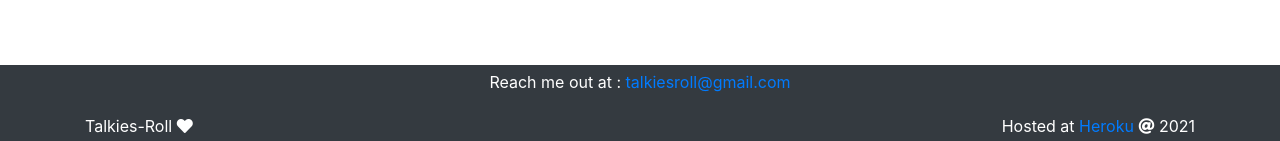
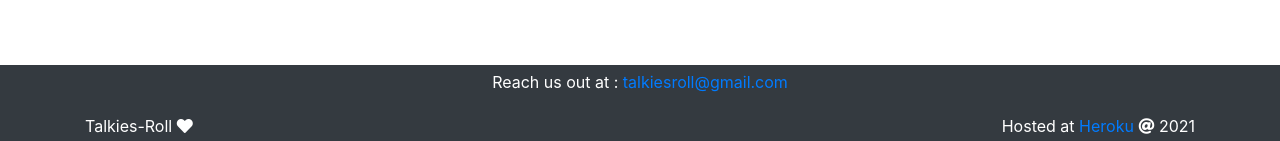
Before and after one commit to AyushVardhan/ott-registration, a React (Create React App) app: page / in a window 1280 px wide. Shown: the part 1106-1247 px from the top of the page. Built offline with nearby package versions, Linux system fonts and the light colour scheme; no server answers.

Commit message:
Ayush | update config for server url & footer text

```diff
--- a/src/Components/Footer.js
+++ b/src/Components/Footer.js
@@ -6,7 +6,7 @@ const Footer = () => {
             <div id="section1" sticky="bottom" className="bg-dark" variant="dark" style={{paddingBottom: "50"}}>
                 <Container style={{color: "white"}}>
                     <Row className="justify-content-center mb-1" style={{paddingTop: "5px"}}>
-                        <p>Reach me out at : <a href="mailto:talkiesroll@gmail.com">talkiesroll@gmail.com</a></p>
+                        <p>Reach us out at : <a href="mailto:talkiesroll@gmail.com">talkiesroll@gmail.com</a></p>
                     </Row>
                     <Row style={{paddingBottom: "2px"}}>
                         <Col>
--- a/src/Components/config.json
+++ b/src/Components/config.json
@@ -1,6 +1,6 @@
 {
-    "SERVER_URL": "http://localhost:8080",
-    "SERVERL_URL": "https://peaceful-ocean-18252.herokuapp.com",
+    "SERVERL_URL": "http://localhost:8080",
+    "SERVER_URL": "https://peaceful-ocean-18252.herokuapp.com",
     "CUSTOM_SEARCH_DAYS" : 15,
     "languageAvailable" : ["Hindi", "English", "Tamil", "Marathi", "Bengali", "Kannada","Telgu"],
     "platformsAvailable" : ["Zee 5", "Sony Liv", "Netflix", "Amazon Prime", "Hotstar Disney", "Voot", "Alt Balaji", "MX Player", "Theatre"],
```
